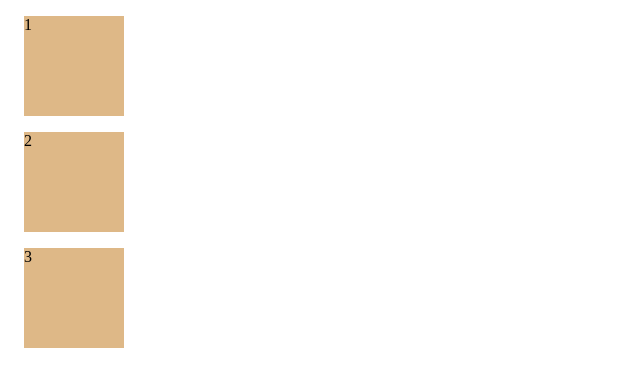
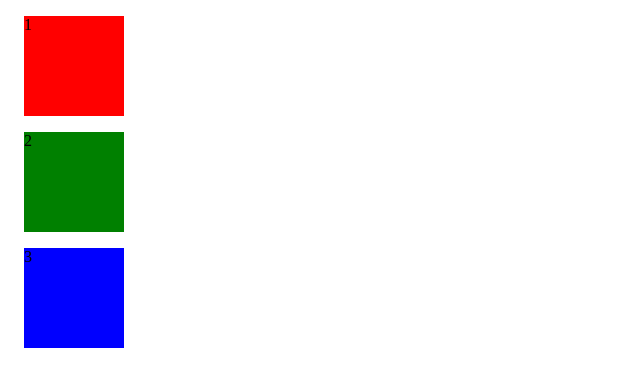
Before and after one commit to sketch-coding/my-web-service-html, a Vue app: page / in a window 1280 px wide. Shown: the top 386 px of the page, without its empty margins (0-640 px from the left). Built offline with nearby package versions, Linux system fonts and the light colour scheme.

Commit message:
div태그에 여러개의 클래스를 사용하여 CSS 적용

```diff
--- a/src/components/tag/DivTag.vue
+++ b/src/components/tag/DivTag.vue
@@ -1,8 +1,8 @@
 <template>
     <div>
-        <div class="box">1</div>
-        <div class="box">2</div>
-        <div class="box">3</div>
+        <div class="box red">1</div>
+        <div class="box green">2</div>
+        <div class="box blue">3</div>
     </div>
 </template>
 
@@ -19,4 +19,13 @@ export default {
         background-color: burlywood;
         margin: 1rem;
     }
+    .red {
+        background-color: red;
+    }
+    .green {
+        background-color: green;
+    }
+    .blue {
+        background-color: blue;
+    }
 </style>
```
